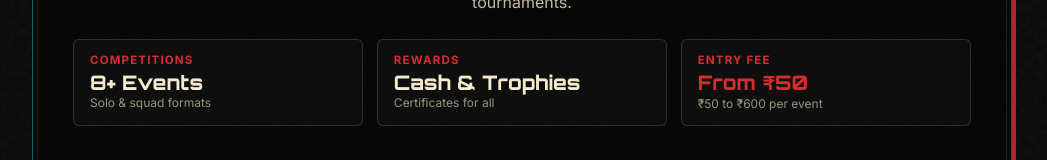
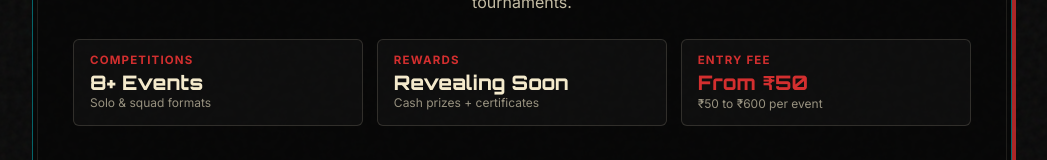
Before and after one commit to akshbir17/techfest, a React (Vite) app: page / in a window 1280 px wide. Shown: the part 11608-11768 px from the top of the page, without its empty margins (118-1165 px from the left). Built offline with nearby package versions, Linux system fonts and the light colour scheme.

Commit message:
chore(events): set prizes and rewards for all events to Revealing Soon

```diff
--- a/src/components/EventRulesModal.jsx
+++ b/src/components/EventRulesModal.jsx
@@ -233,7 +233,7 @@ const EventRulesModal = ({ event, onClose }) => {
                 <Award size={14} /> <span>PRIZE / REWARD</span>
               </div>
               <span style={{ fontSize: '0.9rem', fontWeight: 'bold', color: '#ffb300' }}>
-                {event.prize || 'Cash Prizes & Certificates'}
+                {event.prize || 'Revealing Soon'}
               </span>
             </div>
           </div>
--- a/src/components/sections/RegistrationSection.jsx
+++ b/src/components/sections/RegistrationSection.jsx
@@ -122,8 +122,8 @@ const RegistrationSection = () => {
 
                   <div style={{ background: 'rgba(255, 255, 255, 0.03)', border: '1px solid rgba(244, 234, 204, 0.15)', borderRadius: '6px', padding: '0.85rem 1rem' }}>
                     <div style={{ fontSize: '0.72rem', color: 'var(--color-neon-cyan)', textTransform: 'uppercase', letterSpacing: '0.1em', fontWeight: 'bold' }}>Rewards</div>
-                    <div style={{ fontSize: '1.25rem', fontWeight: '800', color: 'var(--color-star-white)', fontFamily: 'var(--font-heading)', marginTop: '0.2rem' }}>Cash & Trophies</div>
-                    <div style={{ fontSize: '0.75rem', color: 'rgba(244, 234, 204, 0.6)' }}>Certificates for all</div>
+                    <div style={{ fontSize: '1.25rem', fontWeight: '800', color: 'var(--color-star-white)', fontFamily: 'var(--font-heading)', marginTop: '0.2rem' }}>Revealing Soon</div>
+                    <div style={{ fontSize: '0.75rem', color: 'rgba(244, 234, 204, 0.6)' }}>Cash prizes + certificates</div>
                   </div>
 
                   <div style={{ background: 'rgba(255, 255, 255, 0.03)', border: '1px solid rgba(244, 234, 204, 0.15)', borderRadius: '6px', padding: '0.85rem 1rem' }}>
--- a/src/components/sections/TeamRegModal.jsx
+++ b/src/components/sections/TeamRegModal.jsx
@@ -23,7 +23,7 @@ const TEAM_EVENTS = [
     min: 1,
     max: 3,
     teamSize: '1 to 3 members',
-    description: 'Test your technical knowledge. ₹3,000 first prize, ₹1,500 second prize.',
+    description: 'Test your technical knowledge & algorithmic skills. Prizes Revealing Soon.',
     memberLabel: 'Quiz Partner',
   },
   {
@@ -33,7 +33,7 @@ const TEAM_EVENTS = [
     min: 4,
     max: 4,
     teamSize: '4 squad members',
-    description: 'Squad-based competitive BGMI. ₹4,000 first prize, ₹2,000 second prize.',
+    description: 'Squad-based competitive BGMI showdown. Prizes Revealing Soon.',
     memberLabel: 'Squad Player',
   },
   {
@@ -43,7 +43,7 @@ const TEAM_EVENTS = [
     min: 4,
     max: 4,
     teamSize: '4 squad members',
-    description: 'Squad-based Free Fire battle. ₹4,000 first prize, ₹2,000 second prize.',
+    description: 'Squad-based Free Fire battle royale. Prizes Revealing Soon.',
     memberLabel: 'Squad Player',
   },
   {
@@ -53,7 +53,7 @@ const TEAM_EVENTS = [
     min: 1,
     max: 4,
     teamSize: '1 to 4 members',
-    description: 'Campus-wide mystery quest solving clues & riddles. ₹3,000 first prize + trophies.',
+    description: 'Campus-wide mystery quest solving clues & riddles. Prizes Revealing Soon.',
     memberLabel: 'Team Member',
   },
 ];
--- a/src/pages/EventsPage.jsx
+++ b/src/pages/EventsPage.jsx
@@ -149,7 +149,7 @@ const EventsPage = ({ isEmbedded = false }) => {
       teamSize: '1 to 3 Members',
       date: '7th Dec 2026 (R1: 1:00 PM | R2: 4:00 PM)',
       venue: 'Seminar Hall 1',
-      prize: '₹3,000 First Prize, ₹1,500 Second Prize + Certificates',
+      prize: 'Revealing Soon',
       description: 'Test your technical acumen, algorithmic thinking, and tech trivia against the sharpest minds across the region.',
       rules: [
         'Teams can consist of 1 to 3 participants.',
@@ -178,7 +178,7 @@ const EventsPage = ({ isEmbedded = false }) => {
       teamSize: 'Individual',
       date: '7th Dec 2026',
       venue: 'Training & Placement Cell, GNDEC',
-      prize: '₹1,000 Cash Prize + Industry Feedback Scorecard & Certificate',
+      prize: 'Revealing Soon',
       description: 'Simulate high-stakes corporate HR and Technical interviews conducted by seasoned tech recruiters and corporate evaluators.',
       rules: [
         'Individual participation only. Open to students of all years and branches.',
@@ -204,7 +204,7 @@ const EventsPage = ({ isEmbedded = false }) => {
       teamSize: 'Max 3 entries / person',
       date: '7th to 9th Dec 2026',
       venue: 'Spectrum Photo Booth & GNDEC Campus',
-      prize: '₹1,000 Prize Pool + Feature in Official Fest Aftermovie & Exhibition',
+      prize: 'Revealing Soon',
       description: 'Capture the essence, aesthetics, and energy of Spectrum 1.0 through your lens. Showcase framing, perspective, and visual storytelling.',
       rules: [
         'Each registration allows submission of 1 photograph (participants may register up to 3 entries at ₹100 each).',
@@ -230,7 +230,7 @@ const EventsPage = ({ isEmbedded = false }) => {
       teamSize: 'Individual or Duo',
       date: '7th Dec 2026 (2:00 PM – 4:00 PM)',
       venue: 'Main Stage / Seminar Hall 2',
-      prize: '₹2,000 First Prize + Trophies',
+      prize: 'Revealing Soon',
       description: 'A high-voltage creative selling challenge where participants put their persuasion, wit, and salesmanship to the test by pitching an unusual, absurd, or notoriously difficult-to-sell product or concept.',
       rules: [
         'Participants may compete solo or as a duo (2 members).',
@@ -258,7 +258,7 @@ const EventsPage = ({ isEmbedded = false }) => {
       teamSize: '4 Members (Squad)',
       date: '7th Dec 2026 (9:00 AM – 11:00 AM)',
       venue: 'Esports Arena / CC Lab 2',
-      prize: '₹4,000 First Prize, ₹2,000 Second Prize + Trophies',
+      prize: 'Revealing Soon',
       description: 'Competitive squad-based Battlegrounds Mobile India showdown. Runs in parallel with the Free Fire Tournament from 9:00 AM to 11:00 AM on Day 1.',
       rules: [
         'Squad format (4 players per team; 1 optional substitute registered in advance).',
@@ -284,7 +284,7 @@ const EventsPage = ({ isEmbedded = false }) => {
       teamSize: '4 Members (Squad)',
       date: '7th Dec 2026 (9:00 AM – 11:00 AM)',
       venue: 'Esports Arena / CC Lab 3',
-      prize: '₹4,000 First Prize, ₹2,000 Second Prize + Trophies',
+      prize: 'Revealing Soon',
       description: 'High-octane mobile squad battle royale. Runs in parallel with the BGMI Tournament from 9:00 AM to 11:00 AM on Day 1.',
       rules: [
         'Squad format (4 players per squad).',
@@ -310,7 +310,7 @@ const EventsPage = ({ isEmbedded = false }) => {
       teamSize: '1 to 4 Members',
       date: '7th Dec 2026 (11:30 AM – 1:00 PM)',
       venue: 'GNDEC Campus Grounds',
-      prize: '₹3,000 First Prize + Trophies',
+      prize: 'Revealing Soon',
       description: 'An exhilarating campus-wide mystery quest! Crack cryptic clues, solve riddles, navigate hidden checkpoints, and race against fellow seekers. Strictly ends at 1:00 PM.',
       rules: [
         'Teams must consist of 1 to 4 members. Inter-college and inter-branch teams are permitted.',
@@ -336,7 +336,7 @@ const EventsPage = ({ isEmbedded = false }) => {
       teamSize: 'Individual',
       date: '7th Dec 2026 (1:00 PM – 2:00 PM)',
       venue: 'Campus Ground / Open Lawn',
-      prize: 'Trophies & Exclusive Fest Merch',
+      prize: 'Revealing Soon',
       description: 'An exhilarating social deduction and stealth mystery elimination challenge of strategy, deception, and razor-sharp survival instincts. Runs in parallel with TechQuiz Round 1.',
       rules: [
         'Individual solo participation.',
--- a/src/services/ai.js
+++ b/src/services/ai.js
@@ -21,37 +21,38 @@ EVENT CATALOG & PRIZES:
    - Fee: ₹500 per team (2–4 members).
    - Time: Starts Dec 8 at 12:00 PM (noon) and ends Dec 9 at 12:30 PM.
    - Perks: Free college meals (lunch, dinner, breakfast) & overnight campus accommodation provided!
-   - Prizes: Revealing Soon (Exciting cash awards + winner trophies & certificates).
+   - Prizes: Revealing Soon.
 2. TECHQUIZ (Technical):
    - Fee: ₹300 per team (1–3 members).
    - Day 1 (Dec 7): Round 1 at 1:00 PM – 2:00 PM, Round 2 at 4:00 PM – 5:00 PM.
-   - Prizes: 1st Prize: ₹3,000 | 2nd Prize: ₹1,500.
+   - Prizes: Revealing Soon.
 3. BGMI TOURNAMENT (Esports):
    - Fee: ₹400 per squad (4 members).
    - Day 1 (Dec 7): 9:00 AM – 11:00 AM.
-   - Prizes: 1st Prize: ₹4,000 | 2nd Prize: ₹2,000.
+   - Prizes: Revealing Soon.
 4. FREE FIRE TOURNAMENT (Esports):
    - Fee: ₹400 per squad (4 members).
    - Day 1 (Dec 7): 9:00 AM – 11:00 AM (runs in parallel with BGMI).
-   - Prizes: 1st Prize: ₹4,000 | 2nd Prize: ₹2,000.
+   - Prizes: Revealing Soon.
 5. TREASURE HUNT (Campus Exploration):
    - Fee: ₹600 per team (1–4 members).
    - Day 1 (Dec 7): 11:30 AM – 1:00 PM across GNDEC campus.
-   - Prizes: 1st Prize: ₹3,000 + Trophies.
+   - Prizes: Revealing Soon.
 6. IMPOSSIBLE TO SELL (Creative Pitching):
    - Fee: ₹100 per entry (1–2 members).
    - Day 1 (Dec 7): 2:00 PM – 4:00 PM.
-   - Prizes: 1st Prize: ₹2,000 + Trophies.
+   - Prizes: Revealing Soon.
 7. MOCK INTERVIEW (Career Simulation):
    - Fee: ₹100 per individual.
    - Day 1 (Dec 7). Technical & HR simulation with corporate scorecards.
-   - Prizes: ₹1,000 Cash Prize.
+   - Prizes: Revealing Soon.
 8. PHOTOGRAPHY (Creative):
    - Fee: ₹100 per entry (up to 3 submissions).
-   - Google Drive link shared on Dec 9 at 12:00 PM. Total prize pool: ₹1,000.
+   - Google Drive link shared on Dec 9 at 12:00 PM. Prizes: Revealing Soon.
 9. KILLER GAME (Social Stealth & Deduction):
    - Fee: ₹50 per player.
    - Day 1 (Dec 7): 1:00 PM – 2:00 PM.
+   - Prizes: Revealing Soon.
 
 OFFICIAL COORDINATORS (HELP DESK):
 - Faculty Coordinator: Dr. Praveen Reddy (Head, CSE - AIML): +91 99165 42332
@@ -76,47 +77,47 @@ const getOfflineResponse = (query) => {
 
   // Hackathon
   if (q.includes('hackathon') || q.includes('24 hour') || q.includes('coding')) {
-    return "The 24-Hour Hackathon runs from Dec 8, 12:00 PM to Dec 9, 12:30 PM. Team size: 2–4 members (₹500/team). Food & overnight accommodation are provided! Cash prizes are Revealing Soon + trophies.";
+    return "The 24-Hour Hackathon runs from Dec 8, 12:00 PM to Dec 9, 12:30 PM. Team size: 2–4 members (₹500/team). Food & overnight accommodation are provided! Prizes are Revealing Soon.";
   }
 
   // BGMI / PUBG
   if (q.includes('bgmi') || q.includes('pubg')) {
-    return "The BGMI Tournament takes place on Day 1 (Dec 7) from 9:00 AM to 11:00 AM. Entry is ₹400 per squad (4 members). 1st Prize: ₹4,000 | 2nd Prize: ₹2,000!";
+    return "The BGMI Tournament takes place on Day 1 (Dec 7) from 9:00 AM to 11:00 AM. Entry is ₹400 per squad (4 members). Prizes are Revealing Soon!";
   }
 
   // Free Fire
   if (q.includes('free fire') || q.includes('ff')) {
-    return "The Free Fire Tournament is on Day 1 (Dec 7) from 9:00 AM to 11:00 AM. Entry is ₹400 per squad (4 members). 1st Prize: ₹4,000 | 2nd Prize: ₹2,000!";
+    return "The Free Fire Tournament is on Day 1 (Dec 7) from 9:00 AM to 11:00 AM. Entry is ₹400 per squad (4 members). Prizes are Revealing Soon!";
   }
 
   // TechQuiz
   if (q.includes('quiz') || q.includes('techquiz')) {
-    return "TechQuiz is on Day 1 (Dec 7) with Round 1 at 1:00 PM and Round 2 at 4:00 PM. Teams can have 1–3 members (₹300/team). 1st Prize: ₹3,000 | 2nd Prize: ₹1,500!";
+    return "TechQuiz is on Day 1 (Dec 7) with Round 1 at 1:00 PM and Round 2 at 4:00 PM. Teams can have 1–3 members (₹300/team). Prizes are Revealing Soon!";
   }
 
   // Treasure Hunt
   if (q.includes('treasure') || q.includes('hunt')) {
-    return "The Treasure Hunt is on Day 1 (Dec 7) from 11:30 AM to 1:00 PM across the GNDEC campus. Team size: 1–4 members (₹600/team) with a ₹3,000 1st prize + trophies!";
+    return "The Treasure Hunt is on Day 1 (Dec 7) from 11:30 AM to 1:00 PM across the GNDEC campus. Team size: 1–4 members (₹600/team). Prizes are Revealing Soon!";
   }
 
   // Photography
   if (q.includes('photo') || q.includes('camera')) {
-    return "Photography entries cost ₹100 per entry (up to 3 photos). The upload link will be shared on Dec 9 at 12:00 PM. Total prize pool is ₹1,000!";
+    return "Photography entries cost ₹100 per entry (up to 3 photos). The upload link will be shared on Dec 9 at 12:00 PM. Prizes are Revealing Soon!";
   }
 
   // Mock Interview
   if (q.includes('interview') || q.includes('mock')) {
-    return "Mock Interview is on Day 1 (Dec 7). Entry is ₹100 per individual. Experience simulated HR & tech rounds, receive industry feedback, and compete for a ₹1,000 cash prize!";
+    return "Mock Interview is on Day 1 (Dec 7). Entry is ₹100 per individual. Experience simulated HR & tech rounds and receive industry feedback. Prizes are Revealing Soon!";
   }
 
   // Impossible to Sell
   if (q.includes('sell') || q.includes('impossible')) {
-    return "Impossible to Sell is on Day 1 (Dec 7) from 2:00 PM to 4:00 PM. Pitch an eccentric item! Entry is ₹100 (1–2 members) with a ₹2,000 first prize + trophies.";
+    return "Impossible to Sell is on Day 1 (Dec 7) from 2:00 PM to 4:00 PM. Pitch an eccentric item! Entry is ₹100 (1–2 members). Prizes are Revealing Soon!";
   }
 
   // Killer Game
   if (q.includes('killer') || q.includes('stealth')) {
-    return "Killer Game is a stealth social-deduction game on Day 1 (Dec 7) from 1:00 PM to 2:00 PM. Entry is ₹50 per player with trophies and exclusive merch!";
+    return "Killer Game is a stealth social-deduction game on Day 1 (Dec 7) from 1:00 PM to 2:00 PM. Entry is ₹50 per player. Prizes are Revealing Soon!";
   }
 
   // Registration & Payment
```
Also changed, not shown: api/chat.js (+9 -8 lines), src/components/sections/IndividualRegModal.jsx (+4 -4 lines).
